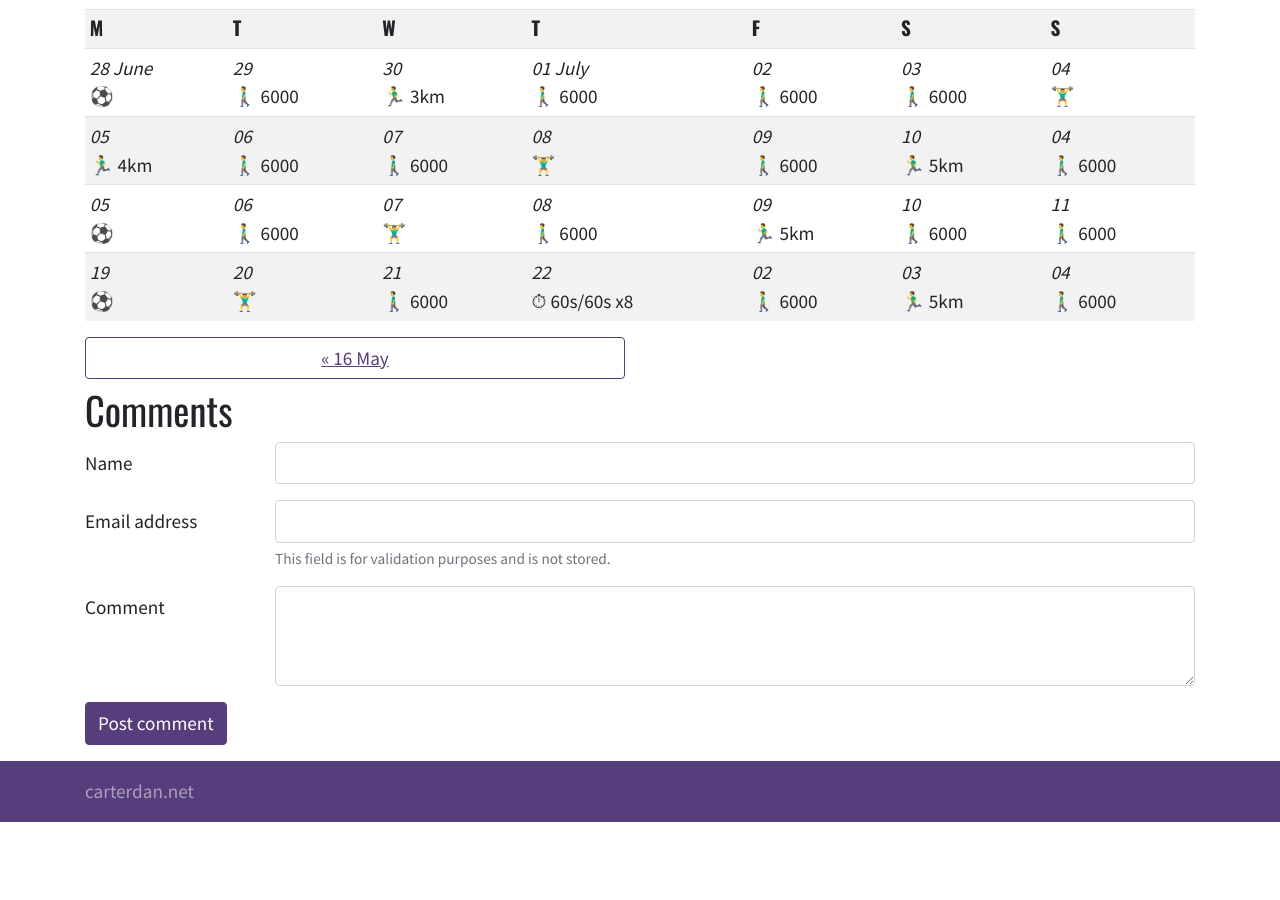
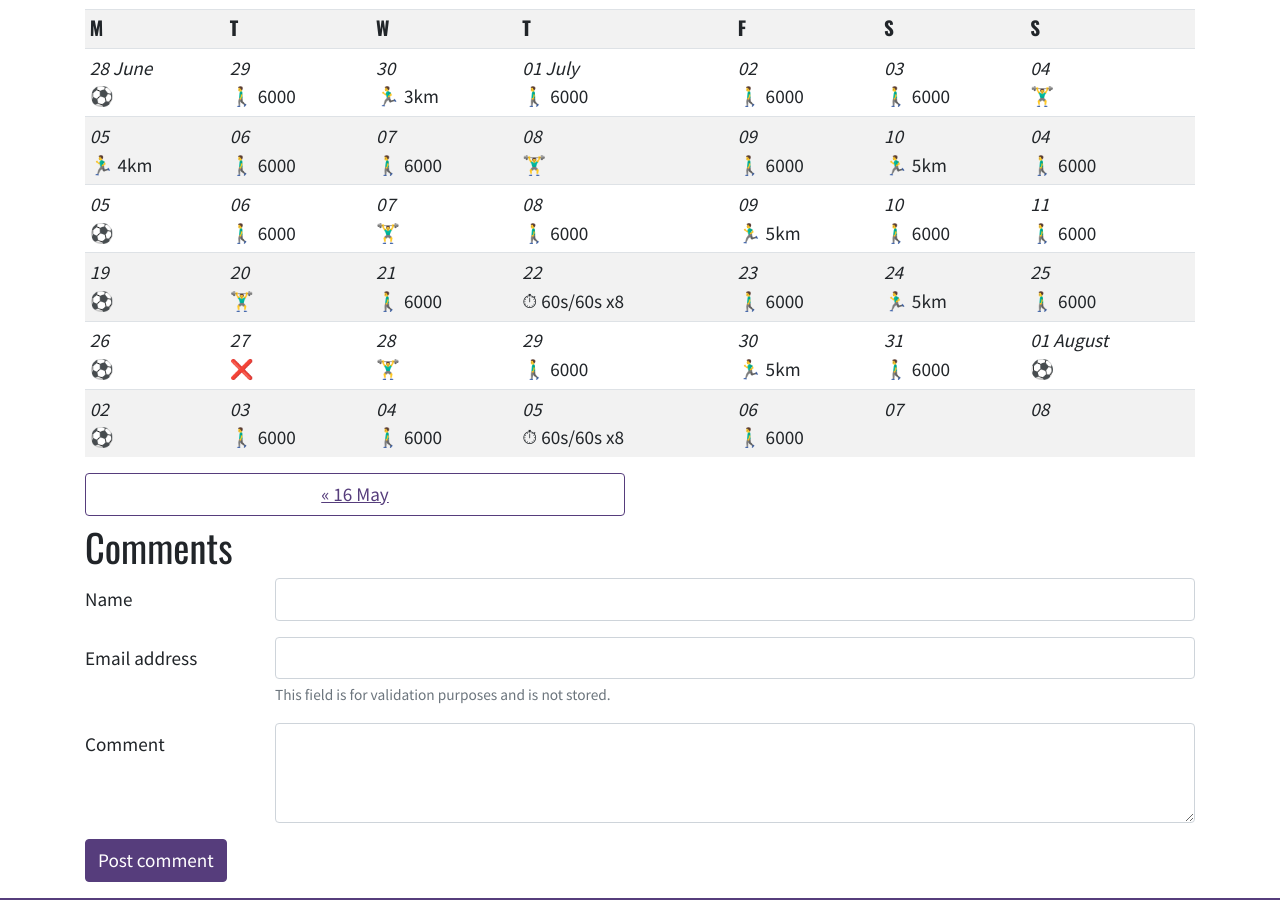
Before and after one commit to djcarter85/running, a Jekyll site: the page built from _posts/2021-07-22-weekly-exercise.md, in a window 1280 px wide and 900 px high, scrolled down 953 px. Built offline with Jekyll 4.4.1, drawn with Linux system fonts in a browser that asks for light colours; nearby versions of some CDN libraries; before the commit the page ends 1775 px from its top, so only the background shows below that.

Commit message:
Update weekly exercise

```diff
--- a/_data/weekly-exercise.json
+++ b/_data/weekly-exercise.json
@@ -140,19 +140,97 @@
           "comment": "60s/60s x8"
         },
         {
-          "date": "02",
+          "date": "23",
           "exerciseType": "walk",
           "comment": "6000"
         },
         {
-          "date": "03",
+          "date": "24",
           "exerciseType": "run",
           "comment": "5km"
+        },
+        {
+          "date": "25",
+          "exerciseType": "walk",
+          "comment": "6000"
+        }
+      ]
+    },
+    {
+      "days": [
+        {
+          "date": "26",
+          "exerciseType": "football",
+          "comment": ""
+        },
+        {
+          "date": "27",
+          "exerciseType": "none",
+          "comment": ""
+        },
+        {
+          "date": "28",
+          "exerciseType": "workout",
+          "comment": ""
+        },
+        {
+          "date": "29",
+          "exerciseType": "walk",
+          "comment": "6000"
+        },
+        {
+          "date": "30",
+          "exerciseType": "run",
+          "comment": "5km"
+        },
+        {
+          "date": "31",
+          "exerciseType": "walk",
+          "comment": "6000"
+        },
+        {
+          "date": "01 August",
+          "exerciseType": "football",
+          "comment": ""
+        }
+      ]
+    },
+    {
+      "days": [
+        {
+          "date": "02",
+          "exerciseType": "football",
+          "comment": ""
+        },
+        {
+          "date": "03",
+          "exerciseType": "walk",
+          "comment": "6000"
         },
         {
           "date": "04",
           "exerciseType": "walk",
           "comment": "6000"
+        },
+        {
+          "date": "05",
+          "exerciseType": "intervals",
+          "comment": "60s/60s x8"
+        },
+        {
+          "date": "06",
+          "exerciseType": "walk",
+          "comment": "6000"
+        },
+        {
+          "date": "07",
+          "exerciseType": "",
+          "comment": ""
+        },
+        {
+          "date": "08",
+          "exerciseType": "",
+          "comment": ""
         }
       ]
     }
--- a/_posts/2021-07-22-weekly-exercise.md
+++ b/_posts/2021-07-22-weekly-exercise.md
@@ -59,6 +59,8 @@ One particular aim early on is to get back up to doing 5km runs regularly. Parkr
                 🚶‍♂️
               {%- when "workout" -%}
                 🏋️‍♂️
+              {%- when "none" -%}
+                ❌
             {%- endcase -%}
             &nbsp;
             {{- day.comment | replace: " ", "&nbsp;" -}}
```
